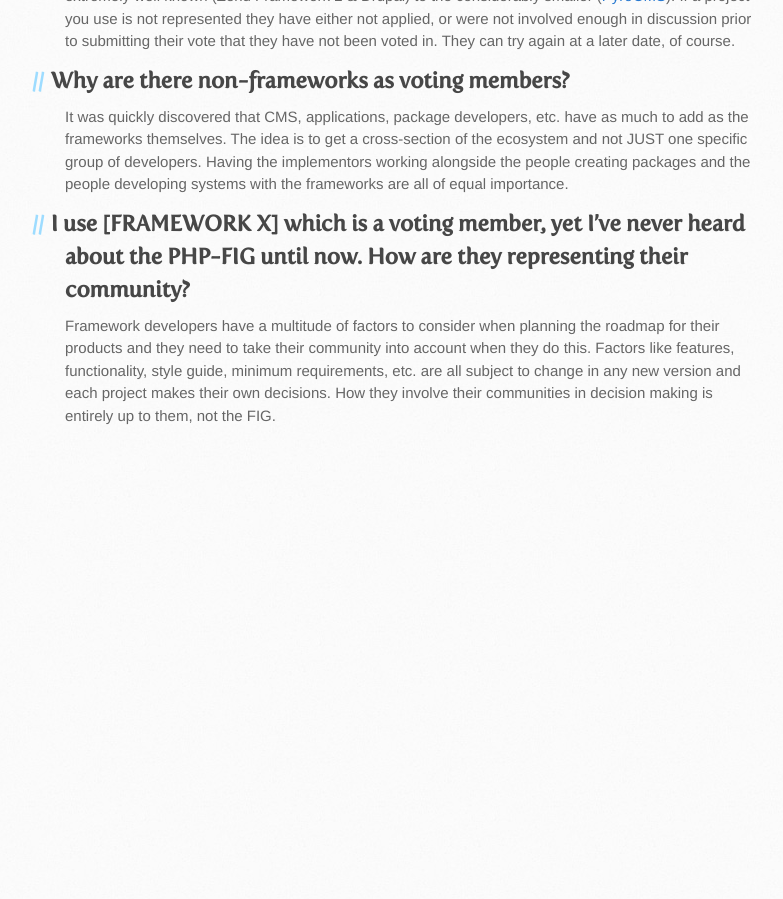
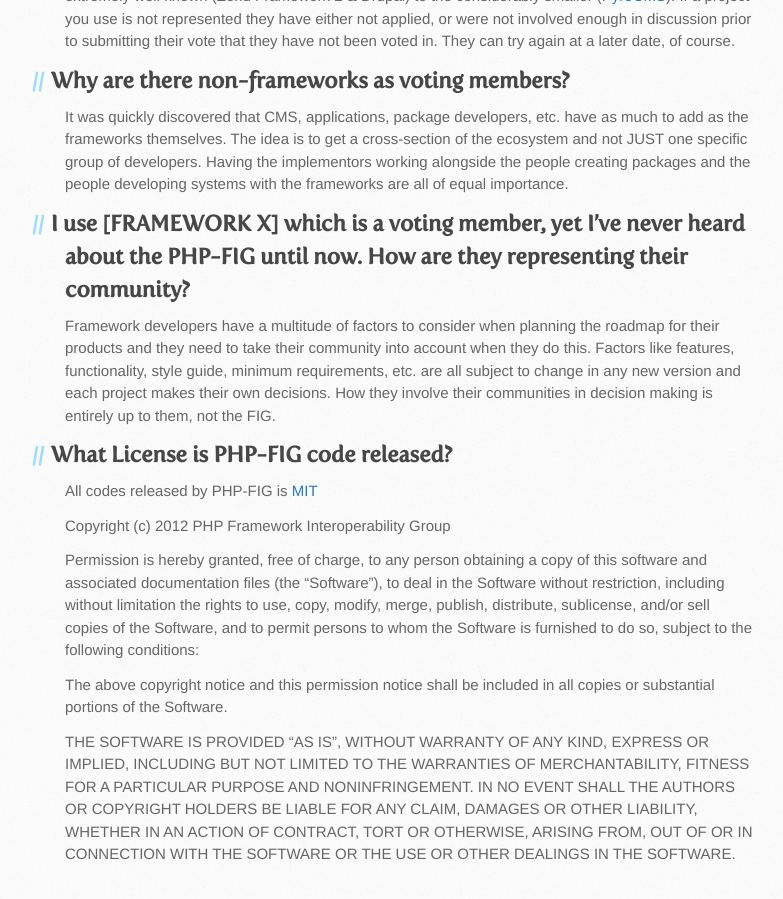
Before and after one commit to php-fig/www.php-fig.org, a Jekyll site: the page built from faq/index.markdown, in a window 1280 px wide and 900 px high, scrolled down 1756 px. Shown: the whole window, without its empty margins (105-888 px from the left). Built offline with Jekyll 4.4.1, drawn with Linux system fonts in a browser that asks for light colours; nearby versions of some CDN libraries; Markdown is read by kramdown in place of the engine named in the settings; before the commit the page ends 2218 px from its top, so only the background shows below that.

Commit message:
Licence added to FAQ

```diff
--- a/faq/index.markdown
+++ b/faq/index.markdown
@@ -121,3 +121,27 @@ when they do this. Factors like features, functionality, style guide, minimum
 requirements, etc. are all subject to change in any new version and each project
 makes their own decisions. How they involve their communities in decision making
 is entirely up to them, not the FIG.
+
+## What License is PHP-FIG code released?
+
+All codes released by PHP-FIG is [MIT](http://opensource.org/licenses/MIT)
+
+Copyright (c) 2012 PHP Framework Interoperability Group
+
+Permission is hereby granted, free of charge, to any person obtaining a copy
+of this software and associated documentation files (the "Software"), to deal
+in the Software without restriction, including without limitation the rights
+to use, copy, modify, merge, publish, distribute, sublicense, and/or sell
+copies of the Software, and to permit persons to whom the Software is
+furnished to do so, subject to the following conditions:
+
+The above copyright notice and this permission notice shall be included in
+all copies or substantial portions of the Software.
+
+THE SOFTWARE IS PROVIDED "AS IS", WITHOUT WARRANTY OF ANY KIND, EXPRESS OR
+IMPLIED, INCLUDING BUT NOT LIMITED TO THE WARRANTIES OF MERCHANTABILITY,
+FITNESS FOR A PARTICULAR PURPOSE AND NONINFRINGEMENT. IN NO EVENT SHALL THE
+AUTHORS OR COPYRIGHT HOLDERS BE LIABLE FOR ANY CLAIM, DAMAGES OR OTHER
+LIABILITY, WHETHER IN AN ACTION OF CONTRACT, TORT OR OTHERWISE, ARISING FROM,
+OUT OF OR IN CONNECTION WITH THE SOFTWARE OR THE USE OR OTHER DEALINGS IN
+THE SOFTWARE.
```
